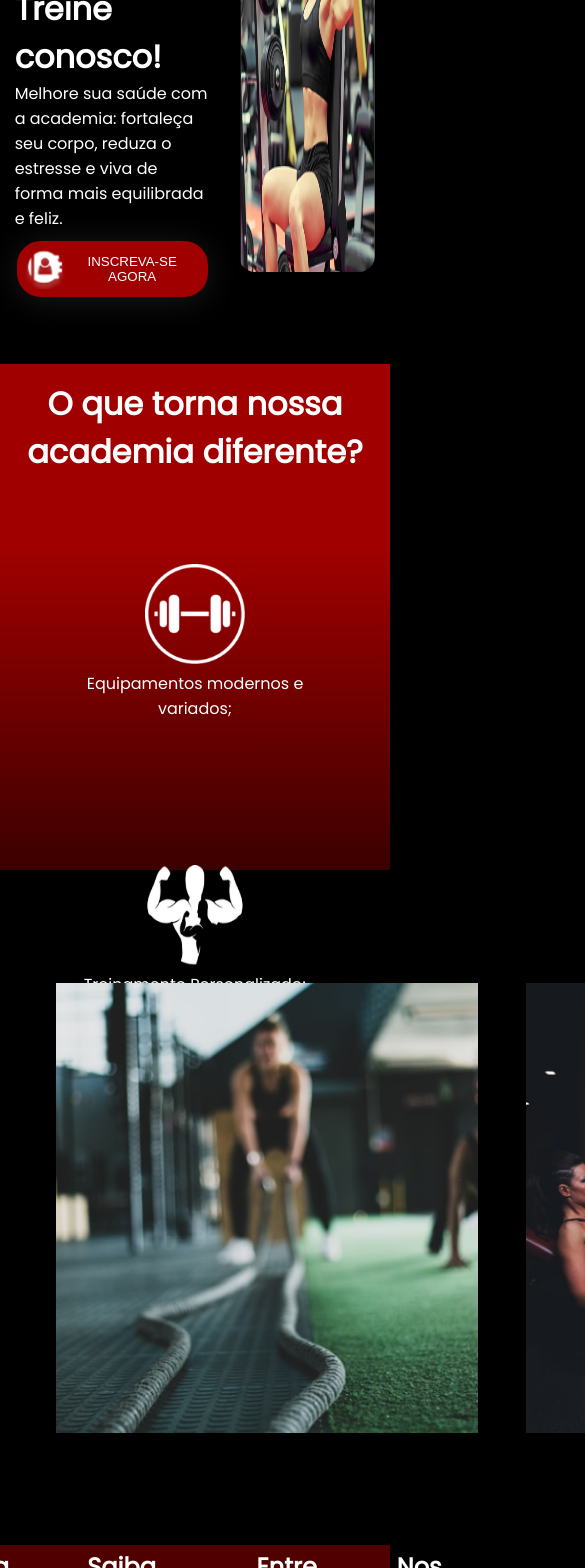
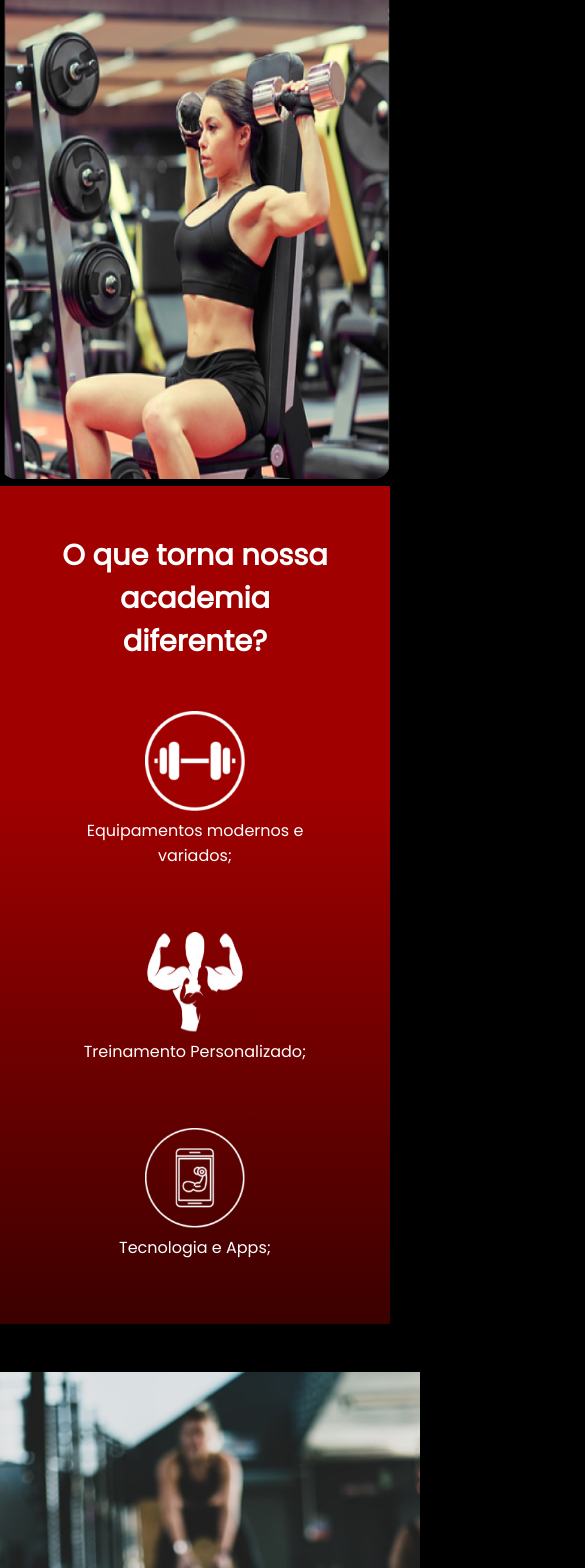
Before and after one commit to Anacaroline16/Fabrica-de-Software, a Next.js app in the folder almsfit/: page / in a window 390 px wide. Shown: the part 432-2000 px from the top of the page, 585 px wide, since content can reach past the window. Built offline with nearby package versions, Linux system fonts and the light colour scheme.

Commit message:
atualização 23/02

```diff
--- a/almsfit/src/app/TELAS/cadastro_treino/cadastroTreinos.module.css
+++ b/almsfit/src/app/TELAS/cadastro_treino/cadastroTreinos.module.css
@@ -17,23 +17,26 @@
     height: 60%;
     width: 50%;
 }
-
+.formulario_conteudo{
+    width: 75%;
+    height: 50%;
+}
 .separar_colunas {
     display: flex;
     justify-content: space-between;
     width: 100%;
-    gap: 5rem;
+    gap: 10rem;
 }
 
 .coluna {
     display: flex;
     flex-direction: column;
-    gap: 1rem;
+    gap: 2.5rem;
     width: 48%;
 }
 
 .linha_3 {
-    margin-top: 2rem;
+    margin-top: 2.5rem;
     width: 100%;
     display: flex;
     justify-content: center;
@@ -50,11 +53,13 @@
     color: white;
 }
 .select {
-    background-color: rgba(31,69,120, 0.2);
-    color: white;
+
+    color: rgb(22, 20, 20);
+    width: 100%;
+
 }
 .selectSeries{
-    width: 50%;
+    width: 40%;
 }
 
 .botao_enviar {
--- a/almsfit/src/app/TELAS/cadastro_treino/page.js
+++ b/almsfit/src/app/TELAS/cadastro_treino/page.js
@@ -44,11 +44,12 @@ export default function CadastrarTreinos() {
                         </div>
                         <div className={style.coluna}>
                             <input type="text" name="nomeDoequi" className={style.input} placeholder="NOME DO EQUIPAMENTO:" required />
-                            <Select isMulti className={style.select} options={exerciciosAcademia}></Select>
+
+                            <Select isMulti isSearchable={true} closeMenuOnSelect={true} className={style.select} options={exerciciosAcademia}></Select>
                         </div>
                     </div>
                     <div className={style.linha_3}>
-                        <Select isMulti  styles={{color: 'white', backgroundCOlor: 'yellow'}} options={seriesExercicios} > </Select>
+                        <Select isMulti  isSearchable={true} closeMenuOnSelect={true} className={style.selectSeries} options={seriesExercicios} > </Select>
                     </div>
 
                 </form>
--- a/almsfit/src/app/TELAS/edicao_usuario/page.js
+++ b/almsfit/src/app/TELAS/edicao_usuario/page.js
@@ -8,7 +8,7 @@ export default function EdicaoUsuario() {
     return (
         <div>
             <div className={style.alinhar}>
-                <h1 className={style.h1_editar}>EDITAR INFORMAÇÕES</h1>
+
                 <div className={style.card}>
                     <form className={style.formulario_usuario}   action="#">
 
--- a/almsfit/src/app/page.module.css
+++ b/almsfit/src/app/page.module.css
@@ -1,4 +1,4 @@
-/* parte destinada do css da page (pagina principal do site) */
+
 
 .fundo_home{
     display: flex;
@@ -93,3 +93,59 @@
     margin: 1.5rem;
     /* padding: 1rem; */
 }
+
+
+@media (max-width: 600px) {
+    .primeiro_bloco {
+        flex-direction: column;
+        height: auto;
+        text-align: center;
+    }
+
+    .pmrBloco_coluna1, .pmrBloco_coluna2 {
+        max-width: 100%;
+        margin: 0 auto;
+    }
+
+    .titulo-principal {
+        font-size: 2.5em;
+    }
+
+    .paragrafo-principal {
+        font-size: 1.5rem;
+    }
+
+    .botao_pmrBloco {
+        width: 100%;
+        margin: 2% 0;
+    }
+
+    .segundo_bloco {
+        height: auto;
+        padding: 2rem;
+    }
+
+    .segundo_bloco h1 {
+        font-size: 1.8em;
+    }
+
+    .imgs_txt {
+        width: 100%;
+        text-align: center;
+    }
+
+    .quadrinho_1 {
+        padding: 2rem;
+        width: 100%;
+    }
+
+    .terceiro_bloco {
+        flex-direction: column;
+        height: auto;
+        padding: 2rem 1rem;
+    }
+
+    .imgs {
+        margin:1rem 0px;
+    }
+}
```
Also changed, not shown: almsfit/src/app/TELAS/edicao_usuario/edicaoUsuario.module.css (+74 -33 lines).
